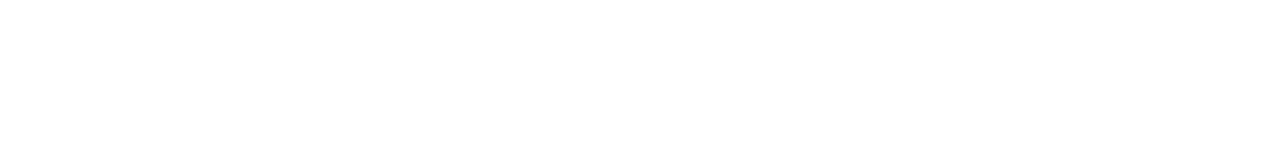
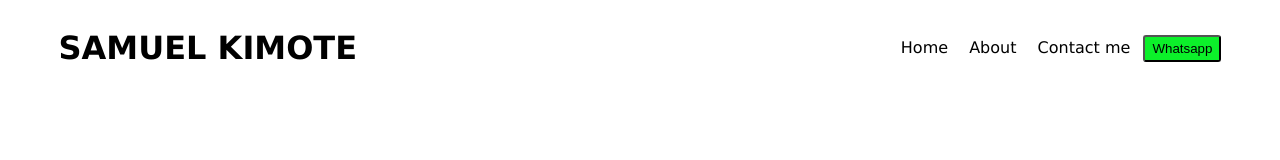
Before and after one commit to ReadsKe/Phase-0-Project, a plain HTML site: page Index.html in a window 1280 px wide. Drawn offline with Linux system fonts and the light colour scheme.

Commit message:
complete

```diff
--- a/Index.html
+++ b/Index.html
@@ -1,15 +1,38 @@
 <!DOCTYPE html>
 <Html lang="en"></html>
     <head>
-        <title> My Portfolio</title>
+        <meta charset="UTF-8"/>
+        <Mmeta name="viewport" content="width=device-width initial-scale=1.0"/>
+        <title>Portfolio</title>
         <link rel="stylesheet" href="./style.css"/>
     </head>
     <body>
-         <!-- --landing page--  -->
-         <div>
-            <h1></h1>
-         </div>
+        <!-- Navbar -->
+        <div id="Navbar">
+            <DIV>
+                <h1> SAMUEL KIMOTE</h1>
+            </DIV>
+            <div>
+                <a href="/">Home</a>
+                <a href="">About</a>
+                <a href="">Contact me</a>
+                <button>Whatsapp</button>
+            </div>
 
+
+        </div>
+        <!-- Landing-Page -->
+        <div>
+
+        </div>
+
+        <!-- Services -->
+        <div>
+
+
+        </div>
+
+        <script src="script.js"></script>
     </body>
 
 </Html>
--- /dev/null
+++ b/script.js
@@ -0,0 +1 @@
+console.log("js loaded");
--- a/style.css
+++ b/style.css
@@ -1,3 +1,40 @@
 
 
+a{
+    text-decoration: none;
+}
+
+button
+{
+    border-radius: 3px;
+    padding: 4px 7px 4px 7px;
+    background-color: rgb(12, 240, 42);
+
+
+
+}
+button:hover
+{
+    background-color: aquamarine;
+    cursor: pointer;
+}
 /* NAVBAR */
+#Navbar
+{
+ margin: 6px 4% 6px 4%;
+ display: flex;
+ justify-content: space-between;
+ align-items: center;
+ font-family: 'Lucida Sans', 'Lucida Sans Regular', 'Lucida Grande', 'Lucida Sans Unicode', Geneva, Verdana, sans-serif;
+
+}
+#Navbar a
+{
+    color: black;
+    margin: 8px
+}
+#Navbar a:hover
+{
+    color:orange;
+
+}
```
Also changed, not shown: scrip.js (deleted).
